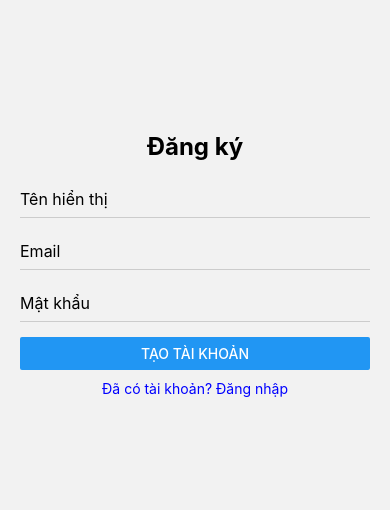
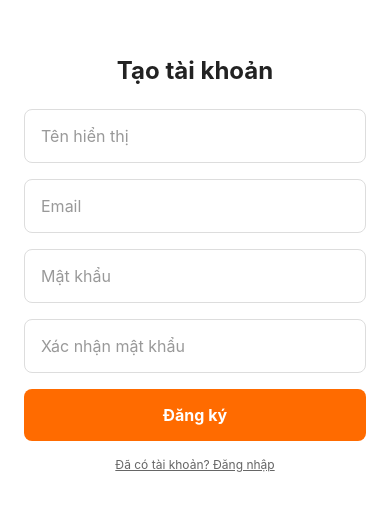
Before and after one commit to FckinDuck/CuoiKy, a React Native app in the folder CuoiKy/: screen /Register in a window 390 px wide. Shown: the part 158-668 px from the top of the page. Built offline with nearby package versions, Linux system fonts and the light colour scheme; what react-native-popup-menu would draw is missing.

Commit message:
child comment fix

```diff
--- a/CuoiKy/components/Comment.js
+++ b/CuoiKy/components/Comment.js
@@ -58,6 +58,13 @@ const Comment = ({ comment }) => {
       setChildComments(replies);
     });
 
+  const unsubscribeComment = currentCommentRef.onSnapshot((doc) => {
+    if (doc.exists) {
+      const updatedData = doc.data();
+      comment.fame = updatedData.fame;
+    }
+  });
+
   const fetchUserInfo = async () => {
     try {
       const commentUserId = btoa(comment.email);
@@ -77,8 +84,10 @@ const Comment = ({ comment }) => {
   return () => {
     unsubscribeLike();
     unsubscribeReplies();
+    unsubscribeComment();
   };
 }, [comment?.email, comment?.selfId, user?.email]);
+
 
   const onLike = () => handleLike({ user, role: user.role, target: { id: comment.selfId, type: 'comment' } });
   const onDislike = () => handleDislike({ user, role: user.role, target: { id: comment.selfId, type: 'comment' } });
@@ -222,13 +231,9 @@ const Comment = ({ comment }) => {
 
       <FlatList
         data={childComments}
-        keyExtractor={(item, index) => `${item.selfId}_${index}`}
-        renderItem={({ item }) => (
-          <View style={styles.reply}>
-            <Text style={styles.desc}>{item.descInfo}</Text>
-          </View>
-        )}
-      />
+        keyExtractor={(item) => item.selfId}
+        renderItem={({ item }) => <Comment comment={item} isChild />}
+        />
     </View>
   );
 };
--- a/CuoiKy/screens/LoginScreen.js
+++ b/CuoiKy/screens/LoginScreen.js
@@ -1,10 +1,18 @@
 import React, { useState } from 'react';
-import { View, TextInput, Text, ActivityIndicator, StyleSheet, TouchableOpacity } from 'react-native';
+import {
+  View,
+  TextInput,
+  Text,
+  ActivityIndicator,
+  StyleSheet,
+  TouchableOpacity,
+  Alert,
+} from 'react-native';
 import { useAuth } from '../providers/AuthProvider';
 import { COLORS, SPACING, RADIUS, FONT_SIZES } from '../utils/theme';
 
 const LoginScreen = ({ navigation }) => {
-  const { login } = useAuth();
+  const { login, resetPassword } = useAuth();
   const [email, setEmail] = useState('');
   const [password, setPassword] = useState('');
   const [loading, setLoading] = useState(false);
@@ -19,6 +27,20 @@ const LoginScreen = ({ navigation }) => {
       setError(err.message || 'Đăng nhập thất bại');
     } finally {
       setLoading(false);
+    }
+  };
+
+  const handleForgotPassword = async () => {
+    if (!email) {
+      Alert.alert('Vui lòng nhập email trước');
+      return;
+    }
+
+    try {
+      await resetPassword(email);
+      Alert.alert('Thành công', 'Email đặt lại mật khẩu đã được gửi');
+    } catch (err) {
+      Alert.alert('Lỗi', err.message || 'Không thể gửi email đặt lại mật khẩu');
     }
   };
 
@@ -44,6 +66,10 @@ const LoginScreen = ({ navigation }) => {
         style={styles.input}
         placeholderTextColor="#999"
       />
+
+      <TouchableOpacity onPress={handleForgotPassword}>
+        <Text style={styles.forgotPasswordText}>Quên mật khẩu?</Text>
+      </TouchableOpacity>
 
       {error ? <Text style={styles.error}>{error}</Text> : null}
 
@@ -83,9 +109,16 @@ const styles = StyleSheet.create({
     borderColor: '#ddd',
     borderRadius: RADIUS.md || 10,
     padding: SPACING.md,
-    marginBottom: SPACING.md,
+    marginBottom: SPACING.sm,
     fontSize: FONT_SIZES.medium || 16,
     color: COLORS.text || '#333',
+  },
+  forgotPasswordText: {
+    textAlign: 'right',
+    color: COLORS.primary || '#007BFF',
+    fontSize: FONT_SIZES.small || 14,
+    marginBottom: SPACING.md,
+    textDecorationLine: 'underline',
   },
   error: {
     color: COLORS.error || 'red',
--- a/CuoiKy/screens/RegisterScreen.js
+++ b/CuoiKy/screens/RegisterScreen.js
@@ -1,70 +1,105 @@
 import React, { useState } from 'react';
-import { View, TextInput, Button, StyleSheet, Text, Alert, ActivityIndicator } from 'react-native';
+import {
+  View,
+  TextInput,
+  Text,
+  StyleSheet,
+  TouchableOpacity,
+  Alert,
+  ActivityIndicator,
+} from 'react-native';
 import { useAuth } from '../providers/AuthProvider';
+import { COLORS, SPACING, RADIUS, FONT_SIZES } from '../utils/theme';
 
 const RegisterScreen = ({ navigation }) => {
   const { register } = useAuth();
-
   const [email, setEmail] = useState('');
+  const [displayName, setDisplayName] = useState('');
   const [password, setPassword] = useState('');
-  const [displayName, setDisplayName] = useState('');
+  const [confirmPassword, setConfirmPassword] = useState('');
   const [loading, setLoading] = useState(false);
+  const [error, setError] = useState('');
 
   const handleRegister = async () => {
-    if (!email || !password || !displayName) {
-      Alert.alert('Lỗi', 'Vui lòng nhập đầy đủ thông tin');
+    if (!email || !password || !displayName || !confirmPassword) {
+      setError('Vui lòng nhập đầy đủ thông tin');
+      return;
+    }
+    if (password !== confirmPassword) {
+      setError('Mật khẩu xác nhận không khớp');
       return;
     }
 
+    setError('');
     setLoading(true);
     try {
       await register(email, password, displayName);
-      setLoading(false);
       Alert.alert('Thành công', 'Tạo tài khoản thành công', [
-        {
-          text: 'OK',
-          onPress: () => navigation.navigate('Login'),
-        },
+        { text: 'OK', onPress: () => navigation.navigate('Login') },
       ]);
     } catch (err) {
+      setError(err.message || 'Đăng ký thất bại');
+    } finally {
       setLoading(false);
-      Alert.alert('Lỗi đăng ký', err.message);
     }
   };
 
   return (
     <View style={styles.container}>
-      <Text style={styles.title}>Đăng ký</Text>
+      <Text style={styles.title}>Tạo tài khoản</Text>
+
       <TextInput
         placeholder="Tên hiển thị"
+        value={displayName}
+        onChangeText={setDisplayName}
         style={styles.input}
-        onChangeText={setDisplayName}
-        value={displayName}
         autoCapitalize="words"
+        placeholderTextColor="#999"
       />
+
       <TextInput
         placeholder="Email"
+        value={email}
+        onChangeText={setEmail}
+        keyboardType="email-address"
+        autoCapitalize="none"
         style={styles.input}
-        onChangeText={setEmail}
-        autoCapitalize="none"
-        keyboardType="email-address"
-        value={email}
+        placeholderTextColor="#999"
       />
+
       <TextInput
         placeholder="Mật khẩu"
-        style={styles.input}
+        value={password}
         onChangeText={setPassword}
         secureTextEntry
-        value={password}
+        style={styles.input}
+        placeholderTextColor="#999"
       />
+
+      <TextInput
+        placeholder="Xác nhận mật khẩu"
+        value={confirmPassword}
+        onChangeText={setConfirmPassword}
+        secureTextEntry
+        style={styles.input}
+        placeholderTextColor="#999"
+      />
+
+      {error ? <Text style={styles.error}>{error}</Text> : null}
+
       {loading ? (
-        <ActivityIndicator size="large" color="#0000ff" style={{ marginVertical: 12 }} />
+        <ActivityIndicator color={COLORS.primary} style={{ marginTop: SPACING.lg }} />
       ) : (
-        <Button title="Tạo tài khoản" onPress={handleRegister} />
+        <>
+          <TouchableOpacity style={styles.registerButton} onPress={handleRegister}>
+            <Text style={styles.registerButtonText}>Đăng ký</Text>
+          </TouchableOpacity>
+
+          <TouchableOpacity onPress={() => navigation.navigate('Login')}>
+            <Text style={styles.loginText}>Đã có tài khoản? Đăng nhập</Text>
+          </TouchableOpacity>
+        </>
       )}
-      <Text style={styles.link} onPress={() => navigation.navigate('Login')}>
-        Đã có tài khoản? Đăng nhập
-      </Text>
     </View>
   );
 };
@@ -72,18 +107,49 @@ const RegisterScreen = ({ navigation }) => {
 export default RegisterScreen;
 
 const styles = StyleSheet.create({
-  container: { padding: 20, flex: 1, justifyContent: 'center' },
-  title: { fontSize: 24, fontWeight: 'bold', marginBottom: 20, textAlign: 'center' },
+  container: {
+    flex: 1,
+    justifyContent: 'center',
+    padding: SPACING.lg,
+    backgroundColor: '#fff',
+  },
+  title: {
+    fontSize: FONT_SIZES.xLarge || 24,
+    fontWeight: 'bold',
+    textAlign: 'center',
+    marginBottom: SPACING.lg,
+    color: COLORS.text || '#333',
+  },
   input: {
-    borderBottomWidth: 1,
-    borderBottomColor: '#ccc',
-    marginBottom: 15,
-    paddingVertical: 8,
-    fontSize: 16,
+    borderWidth: 1,
+    borderColor: '#ddd',
+    borderRadius: RADIUS.md || 10,
+    padding: SPACING.md,
+    marginBottom: SPACING.md,
+    fontSize: FONT_SIZES.medium || 16,
+    color: COLORS.text || '#333',
   },
-  link: {
-    marginTop: 10,
-    color: 'blue',
+  error: {
+    color: COLORS.error || 'red',
+    marginBottom: SPACING.sm,
     textAlign: 'center',
   },
+  registerButton: {
+    backgroundColor: COLORS.primary || '#007BFF',
+    borderRadius: RADIUS.md || 10,
+    paddingVertical: SPACING.md,
+    alignItems: 'center',
+    marginBottom: SPACING.md,
+  },
+  registerButtonText: {
+    color: '#fff',
+    fontSize: FONT_SIZES.medium || 16,
+    fontWeight: 'bold',
+  },
+  loginText: {
+    textAlign: 'center',
+    color: COLORS.subText || '#666',
+    fontSize: FONT_SIZES.small || 14,
+    textDecorationLine: 'underline',
+  },
 });
--- a/CuoiKy/services/authService.js
+++ b/CuoiKy/services/authService.js
@@ -61,3 +61,7 @@ export const loginUser = async (email, password) => {
 export const logoutUser = async () => {
   await auth().signOut();
 };
+
+export const resetPassword = async (email) => {
+  await auth().sendPasswordResetEmail(email);
+};
--- a/CuoiKy/services/index.js
+++ b/CuoiKy/services/index.js
@@ -1,2 +1,2 @@
-import { registerUser,loginUser,logoutUser } from "./authService";
-export {registerUser,loginUser,logoutUser};
+import { registerUser,loginUser,logoutUser,resetPassword } from "./authService";
+export {registerUser,loginUser,logoutUser,resetPassword};
--- a/CuoiKy/utils/likeUtils.js
+++ b/CuoiKy/utils/likeUtils.js
@@ -43,12 +43,6 @@ export const handleLike = async ({ user, role, target }) => {
     } else {
       transaction.set(likeDocRef, { type: 'like' });
     }
-
-    if (isSwitchingFromDislike) {
-      transaction.delete(likeDocRef);
-      transaction.set(likeDocRef, { type: 'like' });
-    }
-
     await updateFameWithRole(transaction, targetRef, userId, 'like', role, isLiked, isSwitchingFromDislike);
   });
 };
@@ -57,7 +51,7 @@ export const handleDislike = async ({ user, role, target }) => {
   if (!user?.email || !target?.id || !target?.type) return;
 
   const userId = btoa(user.email);
-  const targetRef = getTargetRef(target.type, target.id);
+  const targetRef = getTargetRef(target.id, target.type);
   const likeDocRef = targetRef.collection('likes').doc(userId);
   const likeDoc = await likeDocRef.get();
   const currentType = likeDoc.exists ? likeDoc.data()?.type : null;
```
Also changed, not shown: CuoiKy/providers/AuthProvider.js (+5 -2 lines).
